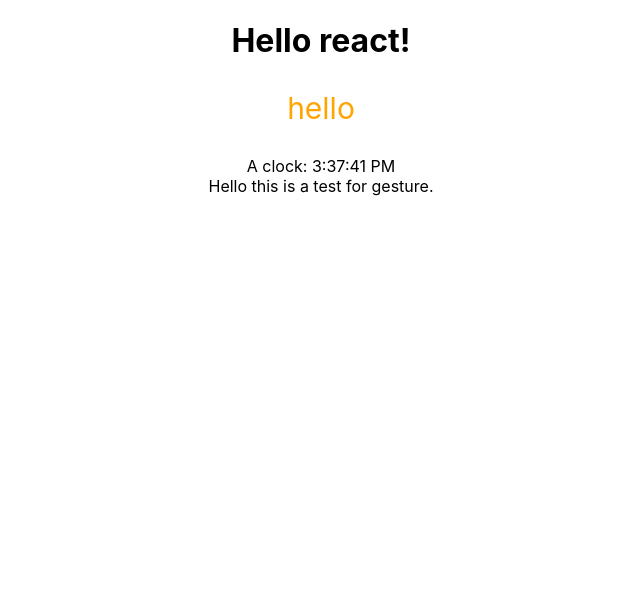
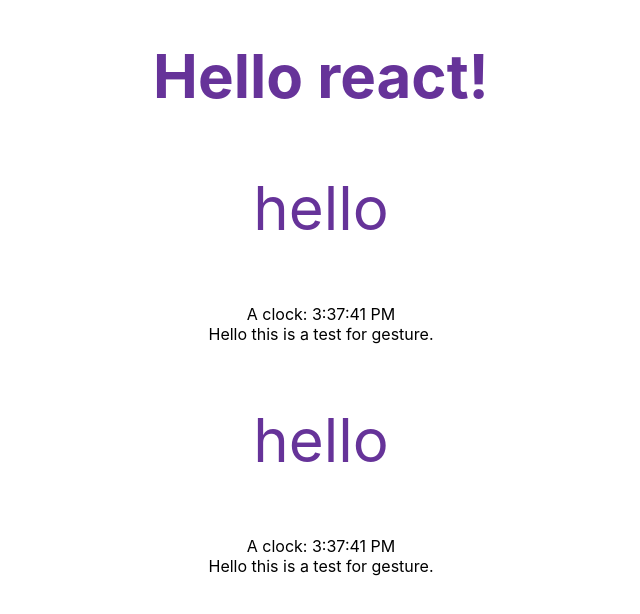
Before and after one commit to deecamp-plaidshirt/frontend, a React (Create React App) app: page / in a window 1280 px wide. Shown: the top 614 px of the page, without its empty margins (319-959 px from the left). Built offline with nearby package versions, Linux system fonts and the light colour scheme; the HTML template or start-up script is replaced by a standard one.

Commit message:
animation

```diff
--- a/src/App.js
+++ b/src/App.js
@@ -1,12 +1,14 @@
 import React from 'react';
 import './App.css';
 import Clock from './components/clock'
+import Animation from './components/animation'
 
 function App() {
   return (
     <div className="App">
       <h1 className="title">Hello react!</h1>
       <Clock />
+      <Animation />
     </div>
   );
 }
--- a/src/components/animation.js
+++ b/src/components/animation.js
@@ -1,6 +1,30 @@
-import React from 'react'
-import { useSpring, animated } from 'react-spring'
+import React, {useState} from 'react'
+import { useSpring, animated, config } from 'react-spring'
 import { useDrag } from 'react-use-gesture'
+import '../style/animation.css'
+
+
+function JumpTitle(){
+  const [props, set, stop] = useSpring(() => ({
+    config: {
+      duration: 2000,
+    },
+    from:{
+      opacity: 0,
+      color: 'black'
+    },
+    delay:1000,
+  }))
+  const startAnimation = ()=>{
+    set({
+      opacity: 1,
+      color: 'red',
+    })
+  }
+  return (
+    <animated.h2 onClick={startAnimation} style={props}>Hello Click me</animated.h2>
+  )
+}
 
 
 export default class Animation extends React.Component{
@@ -32,14 +56,17 @@
     console.log(text+"tapped")
   }
 
+
+
   render(){
     return(
       <div>
-        <p>{this.state.text}</p>
+        <p className="title">{this.state.text}</p>
         A clock: {this.state.time.toLocaleTimeString()}
-          <div onClick={this.onTap()}>
+          <div onClick={this.onTap}>
             Hello this is a test for gesture.
           </div>
+          <JumpTitle/>
       </div>
     )
   }
--- a/src/components/clock.js
+++ b/src/components/clock.js
@@ -1,5 +1,6 @@
 import React from 'react'
 import AlloyFinger from './gesture'
+import '../style/clock.css'
 
 class Clock extends React.Component{
   constructor(props){
@@ -39,7 +40,7 @@
   render(){
     return(
       <div>
-        <p style={{color: "orange", fontSize: '30px'}}>{this.state.text}</p>
+        <p className="title">{this.state.text}</p>
         A clock: {this.state.time.toLocaleTimeString()}
         <AlloyFinger onDoubleTap={this.changeTitle}>
           <div>
--- /dev/null
+++ b/src/style/animation.css
@@ -0,0 +1,4 @@
+.title{
+    font-size: 60px;
+    color: rebeccapurple;
+}
--- /dev/null
+++ b/src/style/clock.css
@@ -0,0 +1,4 @@
+.title{
+    font-size: 30px;
+    color: red;
+}
```
